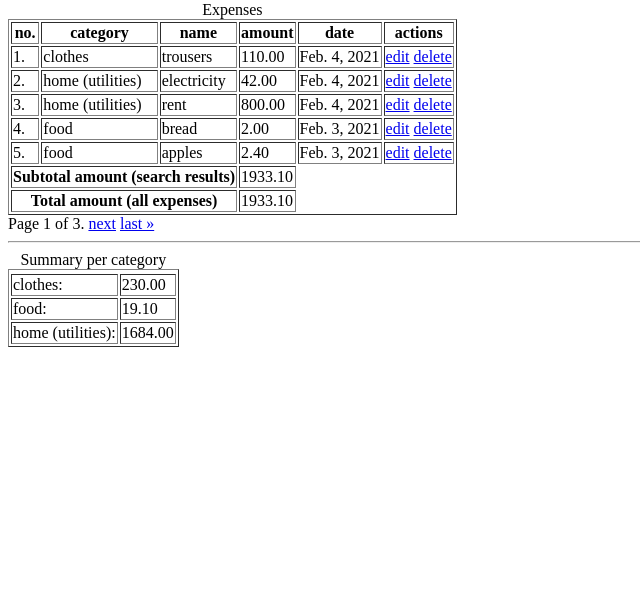
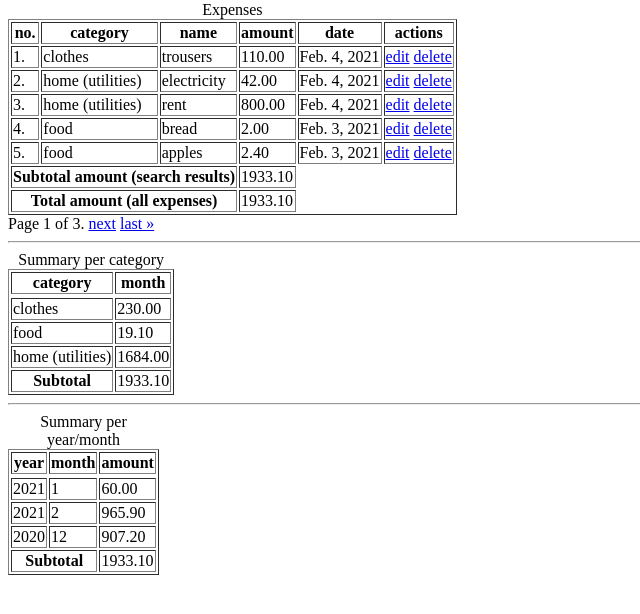
Before and after one commit to WoocashiDev/expenses-app-django, a Django app: page /expenses/expense/list/ in a window 1280 px wide. Shown: the part 152-766 px from the top of the page, without its empty margins (0-640 px from the left). Run offline with Django 4.2, Linux system fonts and the light colour scheme; data comes from the database, SQL or seed files in the repository.

Commit message:
add table with total summary per year-month

```diff
--- a/expenses/reports.py
+++ b/expenses/reports.py
@@ -1,7 +1,8 @@
 from collections import OrderedDict
 
 from django.db.models import Sum, Value
-from django.db.models.functions import Coalesce
+from django.db.models.functions import Coalesce, ExtractMonth, ExtractYear
+
 
 
 def summary_per_category(queryset):
@@ -13,3 +14,10 @@ def summary_per_category(queryset):
         .annotate(s=Sum('amount'))
         .values_list('category_name', 's')
     ))
+
+def summary_per_period(queryset):
+    periods = queryset.annotate(
+            month=ExtractMonth('date'),
+            year=ExtractYear('date'),
+            ).order_by('-year').values('year','month').annotate(total=Sum('amount')).values('year', 'month', 'total')
+    return periods
--- a/expenses/templates/expenses/expense_list.html
+++ b/expenses/templates/expenses/expense_list.html
@@ -60,13 +60,52 @@
 <hr>
 <table border="1">
   <caption>Summary per category</caption>
+  <thead>
+	<tr>
+	  <th>category</th>
+	  <th>month</th>
+	</tr>
+  </thead>
   <tr>
     {% for category, total in summary_per_category.items %}
 	<tr>
-		<td>{{category}}:</td>
+		<td>{{category}}</td>
 		<td>{{total|floatformat:2}}</td>
 	</tr>
 	{% endfor %}
   </tr>
+  <tfoot>
+	<tr>
+		<th scope="row">Subtotal</th>
+		<td>{{subtotal_value}}</td>
+	</tr>
+</tfoot>
+</table>
+
+<hr>
+<table border="1">
+  <caption>Summary per year/month</caption>
+  <thead>
+	<tr>
+	  <th>year</th>
+	  <th>month</th>
+	  <th>amount</th>
+	</tr>
+  </thead>
+  <tr>
+    {% for period in summary_per_period %}
+	<tr>
+		<td>{{period.year}}</td>
+		<td>{{period.month}}</td>
+		<td>{{period.total|floatformat:2}}</td>
+	</tr>
+	{% endfor %}
+  </tr>
+  <tfoot>
+	<tr>
+		<th colspan="2" scope="row">Subtotal</th>
+		<td>{{subtotal_value}}</td>
+	</tr>
+</tfoot>
 </table>
 {% endblock %}
--- a/expenses/views.py
+++ b/expenses/views.py
@@ -2,7 +2,7 @@ from django.views.generic.list import ListView
 
 from .forms import ExpenseSearchForm
 from .models import Expense, Category
-from .reports import summary_per_category
+from .reports import summary_per_category, summary_per_period
 from datetime import date
 
 
@@ -73,6 +73,7 @@ class ExpenseListView(ListView):
             form=form,
             object_list=queryset,
             summary_per_category=summary_per_category(queryset),
+            summary_per_period=summary_per_period(queryset),
             subtotal_value=subtotal_value,
             total_value=total_value,
             **kwargs
```
